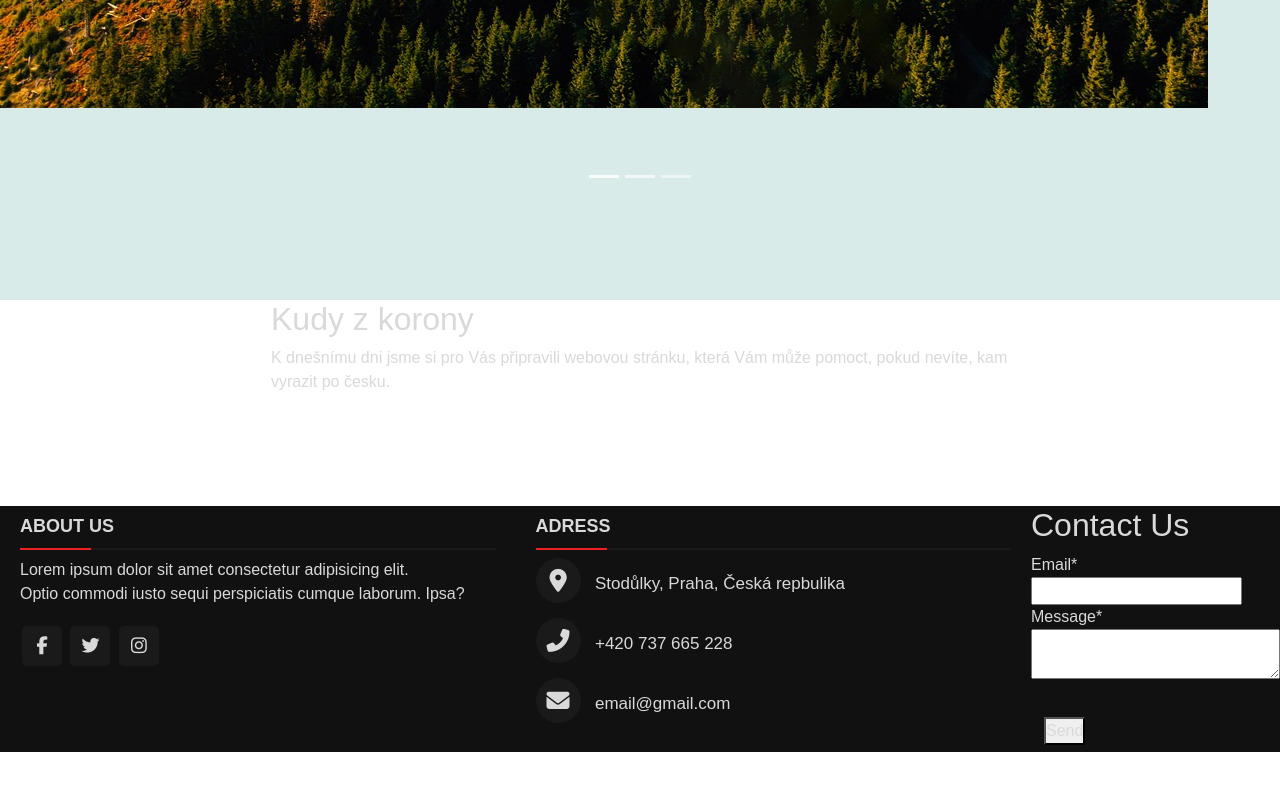
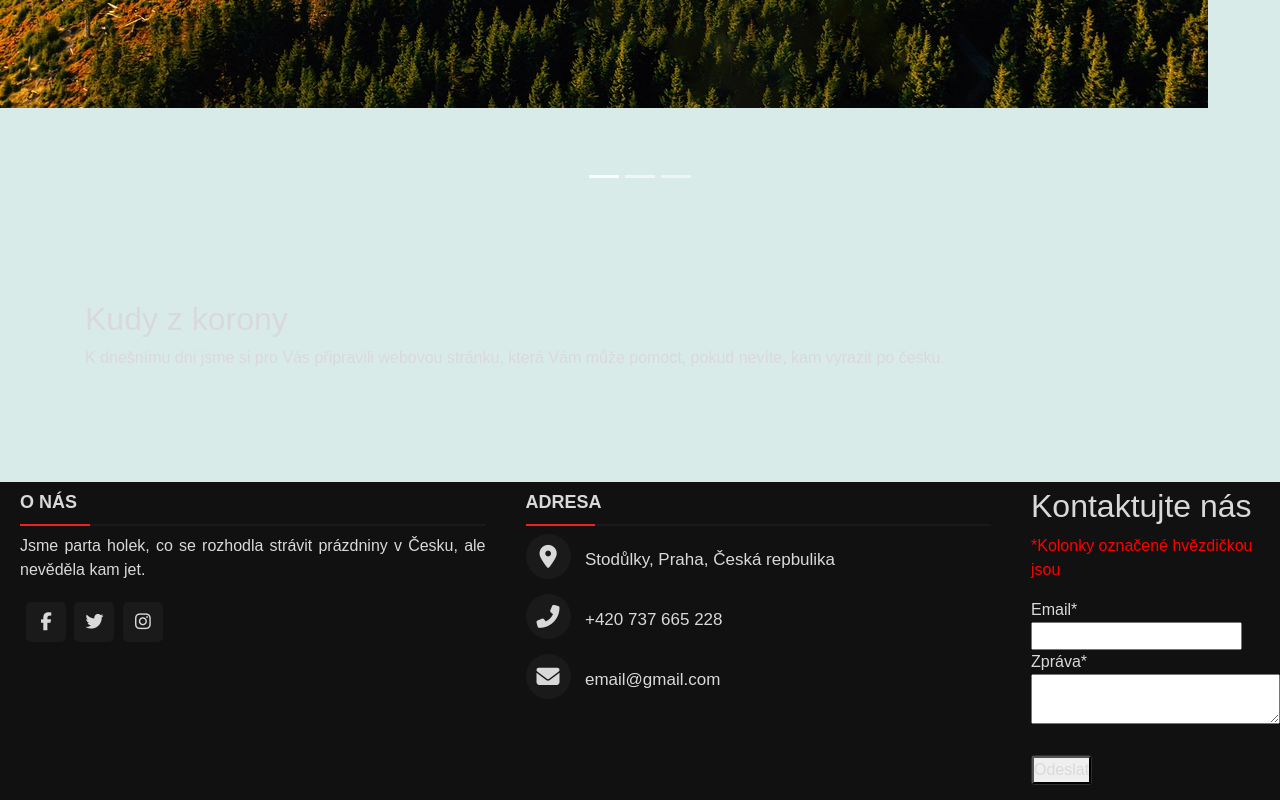
Before and after one commit to AnetkaV/newproject, a plain HTML site: page index.html in a window 1280 px wide. Shown: the part 800-1600 px from the top of the page. Before the commit the page ends 1552 px from the top, so only its background shows below. Drawn offline with nearby package versions, Linux system fonts and the light colour scheme.

Commit message:
footer
hotový (víceméně)

```diff
--- a/css/styles.css
+++ b/css/styles.css
@@ -1,3 +1,10 @@
+body {
+  color: rgb(49, 58, 69) !important;
+  background-color: #d9ebe9;
+  font-family: sans-serif;
+  margin: 0;
+}
+
 .heading1 {
     position: absolute;
     z-index: 20;
@@ -18,19 +25,20 @@
     padding: 8px 16px;
     text-decoration: none;
   }
-body {
 
-    font-family: sans-serif;
-    margin: 0;
+
+.container1 {
+  width: 60vw;
+  margin: 0 auto;
+
 }
 
-.banner {
-  background-color: #d9ebe9;
+.carousel-indicator {
+  background-color: white;
 }
 
 
 img {
-
     padding: 0rem 0rem 6rem 0rem;
     display: block;
     margin-left: auto;
@@ -50,16 +58,8 @@ img {
     background-color: #e2ded5 !important;
 }
 
-.container {
-  width: 60vw;
-  margin: 0 auto;
 
-}
 
-.korona {
-  text-decoration-color: rgb(49, 58, 69);
-  background-color: white;
-}
 
 section {
   padding: 0rem 0rem 6rem 0rem;
@@ -73,9 +73,9 @@ section {
     right: 2vmax !important;
     top: 35vmin !important;
     font-size: 5vmin;
-    color: #a8b2bd;
+    color: rgb(49, 58, 69);
     width: 120vmin;
-    color: #a8b2bd;
+    color: rgb(49, 58, 69);
     text-shadow: 2px 2px 5px #413a33 !important;
   }
   .text h2{
@@ -164,7 +164,7 @@ section {
 *{
   margin: 0;
   padding: 0;
-  color: #d9d9d9;
+  color: #d9d9d9 ;
   box-sizing: border-box;
   font-family: 'Poppins', sans-serif;
 }
@@ -178,6 +178,8 @@ footer {
     background: #111;
 }
 
+
+
 .main-content {
     display: flex;
 }
@@ -186,6 +188,8 @@ footer {
     flex-basis: 50%;
     padding: 10px 20px;
 }
+
+/*nadpisy*/
 
 .box h2 {
     font-size: 1.125rem;
@@ -207,7 +211,7 @@ footer {
     background: #1a1a1a;
 }
 
-.box .content::after{
+.box .content:after{
     position: absolute;
     content: '';
     height: 2px;
@@ -215,6 +219,10 @@ footer {
     background: #f12020;
     top: -10px;
 }
+
+/*konec nadpisů*/
+
+
 
 .left .content p{
     text-align: justify;
@@ -243,6 +251,9 @@ footer {
     background: #f12020;
 }
 
+
+/*social ikony*/
+
 .center .content .fas{
   font-size: 1.4375rem;
   background: #1a1a1a;
@@ -265,19 +276,35 @@ footer {
 .center .content .phone{
   margin: 15px 0;
 }
-.right form .text2{
+
+
+
+
+.right-box {
+  padding-left: 20px;
+  padding-bottom: 10px;
+  margin: 5px 0px;
+}
+
+.right-box p{
+  color: red;
+}
+
+.right form .text{
   font-size: 1.0625rem;
   margin-bottom: 2px;
   color: #656565;
-}
+  }
+
 .right form .msg{
   margin-top: 10px;
 }
 .right form input, .right form .msgForm{
+  font-size: 1.0625rem;
   width: 100%;
   font-size: 1.0625rem;
   background: #151515;
-  padding-left: 10px;
+  padding-left: 20px;
   border: 1px solid #222222;
 }
 .right form input:focus,
@@ -289,7 +316,14 @@ footer {
 }
 .right form .btn{
   margin-top: 10px;
+  text-align: center;
 }
+
+.btn {
+  background-color: #3e3d3db0;
+  padding: 0 0 0 0;
+}
+
 .right form .btn button{
   height: 40px;
   width: 100%;
@@ -304,6 +338,9 @@ footer {
 .right form .btn button:hover{
   background: #000;
 }
+
+
+
 .bottom center{
   padding: 5px;
   font-size: 0.9375rem;
@@ -319,6 +356,9 @@ footer {
 .bottom center a:hover{
   text-decoration: underline;
 }
+
+
+
 @media screen and (max-width: 900px) {
   footer{
     position: relative;
--- a/index.html
+++ b/index.html
@@ -83,20 +83,22 @@
   </div>
   </section>
 
+  <a name='korona'/>
   <section class="korona">
     <div class="container">
-      <h2>Kudy z korony</h2>
+      <div class="ktext">
+        <h2>Kudy z korony</h2>
         <p> K dnešnímu dni jsme si pro Vás připravili webovou stránku, která Vám může pomoct, pokud nevíte, kam vyrazit po česku.</p>
+      </div>
     </div>
   </section>
 
 <footer>
     <div class="main-content">
       <div class="left box">
-        <h2>About us</h2>
+        <h2>O nás</h2>
         <div class="content">
-          <p>Lorem ipsum dolor sit amet consectetur adipisicing elit. </br>
-            Optio commodi iusto sequi perspiciatis cumque laborum. Ipsa?</p>
+          <p>Jsme parta holek, co se rozhodla strávit prázdniny v Česku, ale nevěděla kam jet.</p>
           <div class="social">
             <a href="#"><span class="fab fa-facebook-f"> </span></a>
             <a href="#"><span class="fab fa-twitter"> </span></a>
@@ -106,7 +108,7 @@
       </div>
 
       <div class="center box">
-        <h2>Adress</h2>
+        <h2>Adresa</h2>
         <div class="content">
 
            <div class="place">
@@ -127,7 +129,8 @@
       </div>
 
       <div class="right-box">
-        <h2>Contact Us</h2>
+        <h2>Kontaktujte nás</h2>
+        <p>*Kolonky označené hvězdičkou jsou</p>
         <div class="content">
           <form action="#">
                 <div class="email">
@@ -136,12 +139,12 @@
                 </div>
 
                 <div class="msg">
-                    <div class="text2">Message*</div>
+                    <div class="text2">Zpráva*</div>
                     <textarea rows="2" cols="25" required></textarea>
                 </div>
                 </br>
                 <div class="btn">
-                    <button type="submit">Send</button>
+                    <button type="submit">Odeslat</button>
                 </div>
             </form>
         </div>
```
